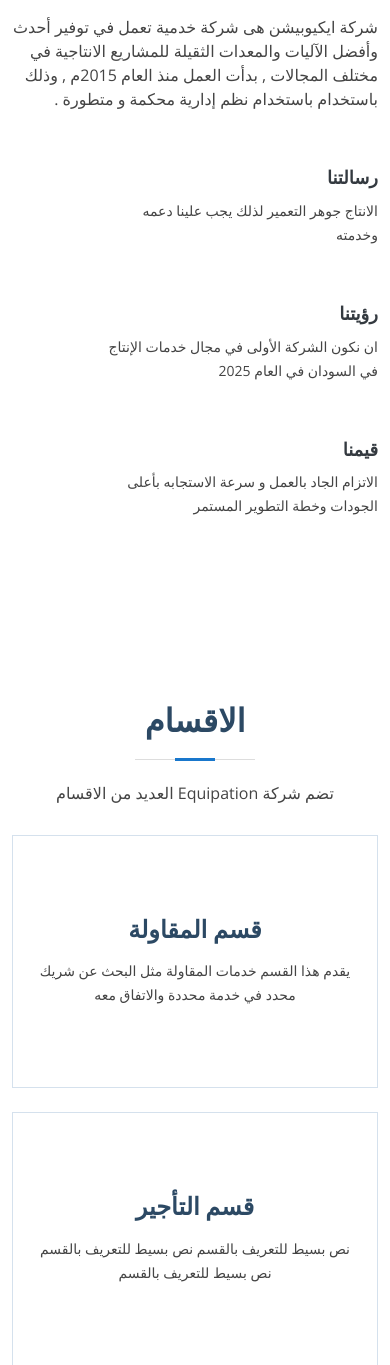
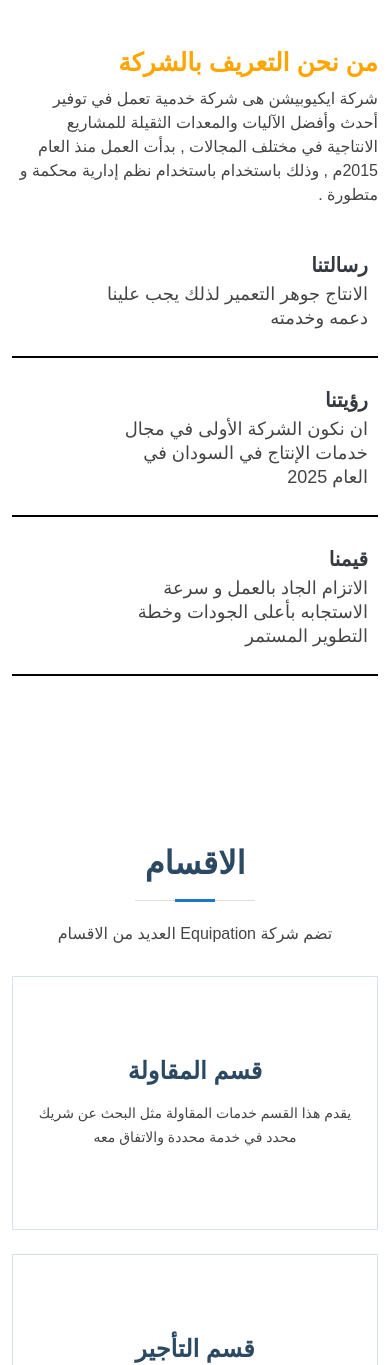
Before and after one commit to mohamedsaid-sd/Equipment, a PHP site: page /Arabic/index.html in a window 390 px wide. Shown: the part 2825-4190 px from the top of the page. Run offline with PHP 8.4, Linux system fonts and the light colour scheme; some libraries are stand-ins or nearby versions.

Commit message:
my work on 161/11

```diff
--- a/Arabic/assets/css/style.css
+++ b/Arabic/assets/css/style.css
@@ -10,17 +10,17 @@
 # General
 --------------------------------------------------------------*/
 body {
-  font-family: "Open Sans", sans-serif;
+  font-family: "Arial", sans-serif;
   color: #444444;
 }
 
 a {
-  color: #1977cc;
+  color: gold;
   text-decoration: none;
 }
 
 a:hover {
-  color: #3291e6;
+  color: gold;
   text-decoration: none;
 }
 
@@ -30,7 +30,7 @@
 h4,
 h5,
 h6 {
-  font-family: "Raleway", sans-serif;
+  font-family: "Arial", sans-serif;
 }
 
 /*--------------------------------------------------------------
@@ -722,20 +726,22 @@
 # About
 --------------------------------------------------------------*/
 .about .icon-boxes h4 {
-  font-size: 18px;
-  color: #4b7dab;
-  margin-bottom: 15px;
+  font-size: 20px;
+  color: orange;
+  margin-bottom: 10px;
 }
 
 .about .icon-boxes h3 {
-  font-size: 28px;
-  font-weight: 700;
-  color: #2c4964;
-  margin-bottom: 15px;
+   font-size: 25px;
+  color: orange;
+  margin-bottom: 10px;
+  font-weight: bold;
 }
 
 .about .icon-box {
-  margin-top: 40px;
+  margin-top: 20px;
+  padding: 10px;
+  border-bottom: solid 2px black;
 }
 
 .about .icon-box .icon {
@@ -767,8 +773,8 @@
 .about .icon-box .title {
   margin-left: 85px;
   font-weight: 700;
-  margin-bottom: 10px;
-  font-size: 18px;
+  margin-bottom: 5px;
+  font-size: 20px;
 }
 
 .about .icon-box .title a {
@@ -783,13 +789,14 @@
 .about .icon-box .description {
   margin-left: 85px;
   line-height: 24px;
-  font-size: 14px;
+  font-size: 18px;
+  font-weight: normal;
 }
 
 .about .video-box {
   background: url("../img/about.jpg") center center no-repeat;
   background-size: cover;
-  min-height: 500px;
+  height: 490px;
 }
 
 .about .play-btn {
--- a/Arabic/index.html
+++ b/Arabic/index.html
@@ -144,23 +144,23 @@
               <div class="row">
                 <div class="col-xl-4 d-flex align-items-stretch">
                   <div class="icon-box mt-4 mt-xl-0">
-                    <i class="bx bx-receipt"></i>
-                    <h4>Corporis voluptates sit</h4>
-                    <p>Consequuntur sunt aut quasi enim aliquam quae harum pariatur laboris nisi ut aliquip</p>
+                    <i class="bx bx-notepad"></i>
+                    <h4> انشطة ايكيوبيشن </h4>
+                    <p> لدي شركة ايكيوبيشن الكثير من الانشطة في اغلب ولايات السودان من اسنخراج معادن وحفريات و حفر ابار و البحث عن مختلف انواع الخام .  </p>
                   </div>
                 </div>
                 <div class="col-xl-4 d-flex align-items-stretch">
                   <div class="icon-box mt-4 mt-xl-0">
-                    <i class="bx bx-cube-alt"></i>
-                    <h4>Ullamco laboris ladore pan</h4>
-                    <p>Excepteur sint occaecat cupidatat non proident, sunt in culpa qui officia deserunt</p>
+                    <i class="bx bx-bar-chart"></i>
+                    <h4> مشاريع ايكيوبيشن </h4>
+                    <p> لدي شركة ايكيوبيشن الكثير من المشاريع التجارية والخدمية والوطنية من تعميم الطرق وعمل الجسور وحفر الابار للقري البعيدة وبناء العمارات </p>
                   </div>
                 </div>
                 <div class="col-xl-4 d-flex align-items-stretch">
                   <div class="icon-box mt-4 mt-xl-0">
-                    <i class="bx bx-images"></i>
-                    <h4>Labore consequatur</h4>
-                    <p>Aut suscipit aut cum nemo deleniti aut omnis. Doloribus ut maiores omnis facere</p>
+                    <i class="bx bx-support"></i>
+                    <h4> فريق ايكيوبيشن </h4>
+                    <p> تحتوي شركة ايكيوبيشن علي فريق ماهر تقني متتدرب علي العمل ومعالجة اكثر المشاكل تعقيدا والتعامل مع العملاء والزبائن بمهارة وحرفية عالية </p>
                   </div>
                 </div>
               </div>
```
Also changed, not shown: other parts of Arabic/assets/css/style.css (+36 -25 lines), Arabic/assets/img/gallery/gallery-1.jpg, Arabic/assets/img/gallery/gallery-2.jpg, Arabic/assets/img/gallery/gallery-3.jpg, Arabic/assets/img/gallery/gallery-7.jpg, 4 other files.
